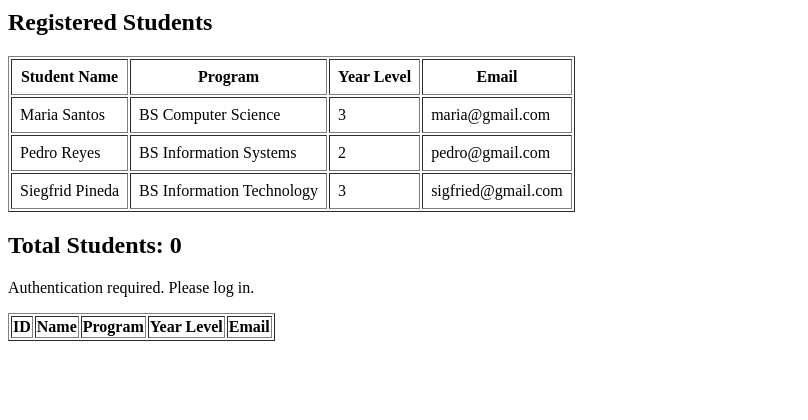
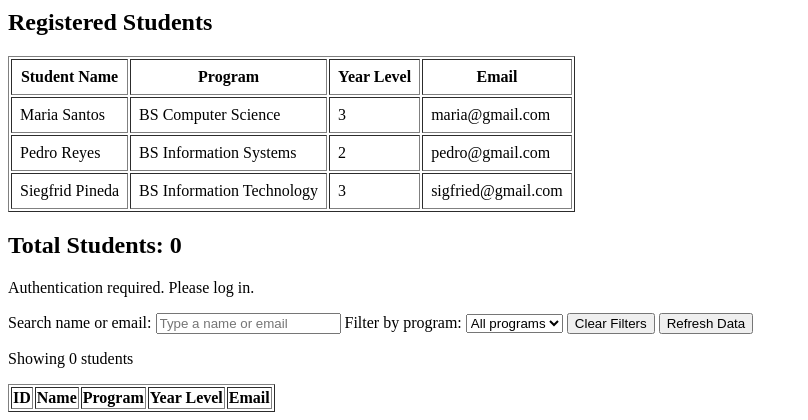
Before and after one commit to prmculalastudent-cloud/PRC_DjangoWebApp, a Django app: page /registration/dashboard/ in a window 1280 px wide. Shown: the part 481-901 px from the top of the page, without its empty margins (0-808 px from the left). Before the commit the page ends 822 px from the top, so only its background shows below. Run offline with Django 5.2, Linux system fonts and the light colour scheme; data comes from the database, SQL or seed files in the repository; both versions use the stored data as it was after the commit; lists and menus that the app fills with data are empty.

Commit message:
Complete student dashboard evidence and API integration

```diff
--- a/registration/static/registration/js/student_dashboard.js
+++ b/registration/static/registration/js/student_dashboard.js
@@ -1,91 +1,144 @@
+let allStudents = [];
+
+const searchInput = document.getElementById("student-search");
+const programFilter = document.getElementById("program-filter");
+const clearButton = document.getElementById("clear-filters");
+const refreshButton = document.getElementById("refresh-students");
+const resultCount = document.getElementById("result-count");
+const loadingMessage = document.getElementById("loading-message");
+const errorMessage = document.getElementById("error-message");
+const studentCount = document.getElementById("student-count");
+const tableBody = document.getElementById("student-table-body");
+
 async function loadStudents() {
-    const loadingMessage =
-        document.getElementById("loading-message");
-
-    const errorMessage =
-        document.getElementById("error-message");
-
-    const studentCount =
-        document.getElementById("student-count");
-
-    const tableBody =
-        document.getElementById("student-table-body");
+    loadingMessage.textContent = "Loading students...";
+    errorMessage.textContent = "";
+    refreshButton.disabled = true;
 
     try {
-        loadingMessage.textContent = "Loading students...";
-        errorMessage.textContent = "";
-
-        const response =
-            await fetch("/api/students/");
+        const response = await fetch("/api/students/");
 
         if (!response.ok) {
-
             if (response.status === 401) {
-        throw new Error(
-            "Authentication required. Please log in."
-        );
+                throw new Error("Authentication required. Please log in.");
             }
 
-    throw new Error(
-        `HTTP error: ${response.status}`
-    );
+            throw new Error(`HTTP error: ${response.status}`);
         }
 
+        const data = await response.json();
 
-        const data =
-            await response.json();
+        allStudents = data.students;
+        studentCount.textContent = data.count;
 
-        studentCount.textContent =
-            data.count;
+        populateProgramFilter();
+        renderStudents();
 
-        tableBody.innerHTML = "";
+        loadingMessage.textContent = "";
+    } catch (error) {
+        loadingMessage.textContent = "";
+        errorMessage.textContent = error.message;
+        console.error("Student loading error:", error);
+    } finally {
+        refreshButton.disabled = false;
+    }
+}
 
-        if (data.students.length === 0) {
+function populateProgramFilter() {
+    const selectedProgram = programFilter.value;
 
-    const row =
-        document.createElement("tr");
+    const programs = [
+        ...new Set(
+            allStudents
+                .map(student => student.program)
+                .filter(Boolean)
+        )
+    ].sort();
 
-    row.innerHTML = `
-        <td colspan="5">
-            No Student records found.
-        </td>
-    `;
+    programFilter.replaceChildren();
 
+    const allOption = document.createElement("option");
+    allOption.value = "";
+    allOption.textContent = "All programs";
+    programFilter.appendChild(allOption);
+
+    programs.forEach(program => {
+        const option = document.createElement("option");
+        option.value = program;
+        option.textContent = program;
+        programFilter.appendChild(option);
+    });
+
+    if (programs.includes(selectedProgram)) {
+        programFilter.value = selectedProgram;
+    }
+}
+
+function renderStudents() {
+    const searchTerm = searchInput.value.trim().toLowerCase();
+    const selectedProgram = programFilter.value;
+
+    const filteredStudents = allStudents.filter(student => {
+        const name = (student.student_name || "").toLowerCase();
+        const email = (student.email || "").toLowerCase();
+
+        const matchesSearch =
+            name.includes(searchTerm) ||
+            email.includes(searchTerm);
+
+        const matchesProgram =
+            selectedProgram === "" ||
+            student.program === selectedProgram;
+
+        return matchesSearch && matchesProgram;
+    });
+
+    tableBody.replaceChildren();
+
+    if (filteredStudents.length === 0) {
+        const row = document.createElement("tr");
+        const cell = document.createElement("td");
+
+        cell.colSpan = 5;
+        cell.textContent = "No matching Student records found.";
+
+        row.appendChild(cell);
         tableBody.appendChild(row);
+    } else {
+        filteredStudents.forEach(student => {
+            const row = document.createElement("tr");
 
-} else {
+            [
+                student.id,
+                student.student_name,
+                student.program,
+                student.year_level,
+                student.email
+            ].forEach(value => {
+                const cell = document.createElement("td");
 
-    data.students.forEach(student => {
-
-        const row =
-            document.createElement("tr");
-
-        row.innerHTML = `
-            <td>${student.id}</td>
-            <td>${student.student_name}</td>
-            <td>${student.program}</td>
-            <td>${student.year_level}</td>
-            <td>${student.email}</td>
-        `;
+                cell.textContent = value ?? "";
+                row.appendChild(cell);
+            });
 
             tableBody.appendChild(row);
         });
     }
 
-
-        loadingMessage.textContent = "";
-
-    } catch (error) {
-        loadingMessage.textContent = "";
-
-        errorMessage.textContent =
-            error.message;
-
-        console.error(
-            "Student loading error:",
-            error
-        );
-    }
+    resultCount.textContent =
+        `Showing ${filteredStudents.length} of ${allStudents.length} students`;
 }
 
+searchInput.addEventListener("input", renderStudents);
+
+programFilter.addEventListener("change", renderStudents);
+
+clearButton.addEventListener("click", () => {
+    searchInput.value = "";
+    programFilter.value = "";
+    renderStudents();
+});
+
+refreshButton.addEventListener("click", loadStudents);
+
 loadStudents();
--- a/registration/templates/registration/student_dashboard.html
+++ b/registration/templates/registration/student_dashboard.html
@@ -88,6 +88,30 @@
 
 <p id="error-message"></p>
 
+<section>
+    <label for="student-search">Search name or email:</label>
+    <input
+        type="search"
+        id="student-search"
+        placeholder="Type a name or email"
+    >
+
+    <label for="program-filter">Filter by program:</label>
+    <select id="program-filter">
+        <option value="">All programs</option>
+    </select>
+
+    <button type="button" id="clear-filters">
+        Clear Filters
+    </button>
+
+    <button type="button" id="refresh-students">
+        Refresh Data
+    </button>
+</section>
+
+<p id="result-count" aria-live="polite">Showing 0 students</p>
+
 <table border="1" id="student-table">
     <thead>
         <tr>
```
Also changed, not shown: db.sqlite3. Lines whose indentation alone changed are shown as unchanged.
